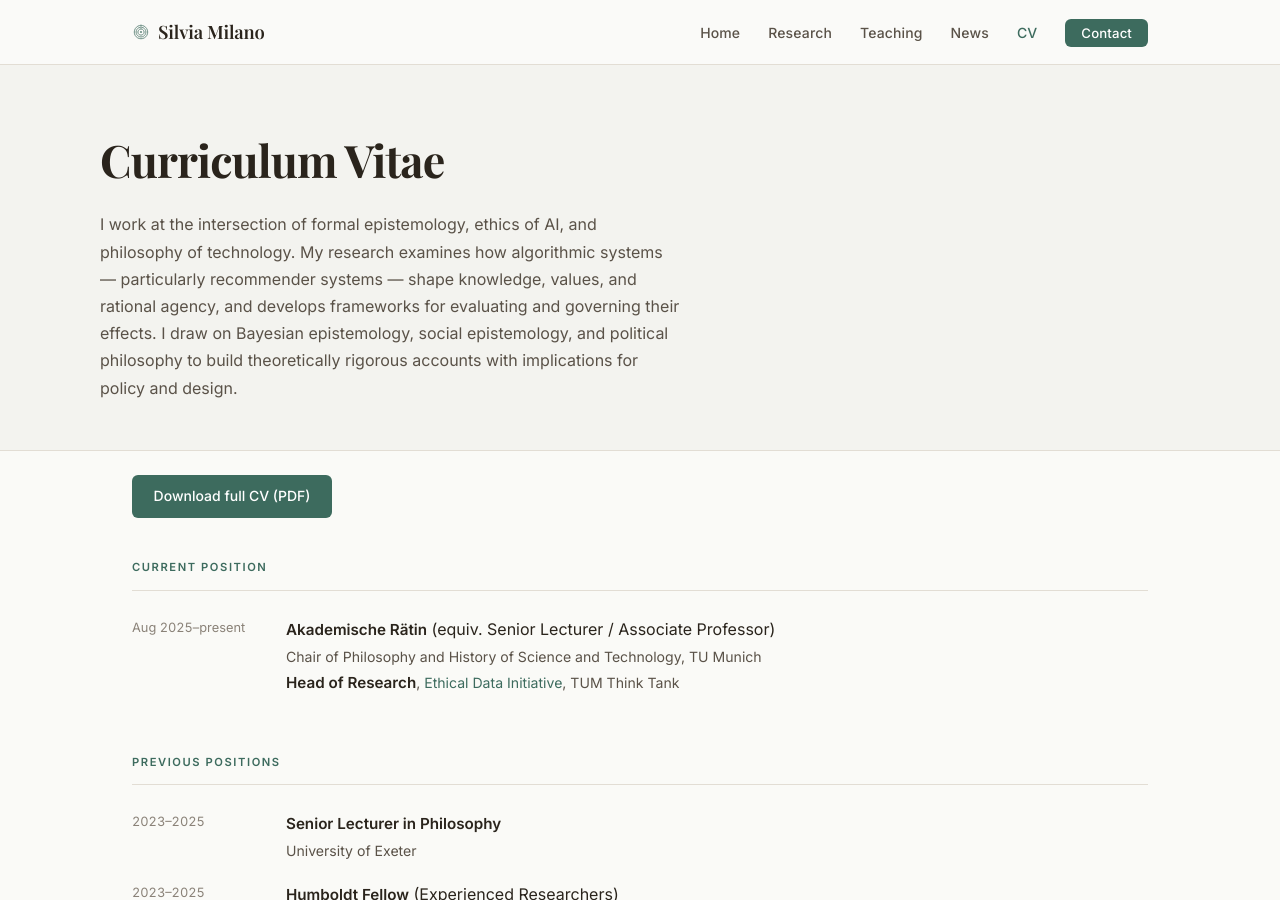
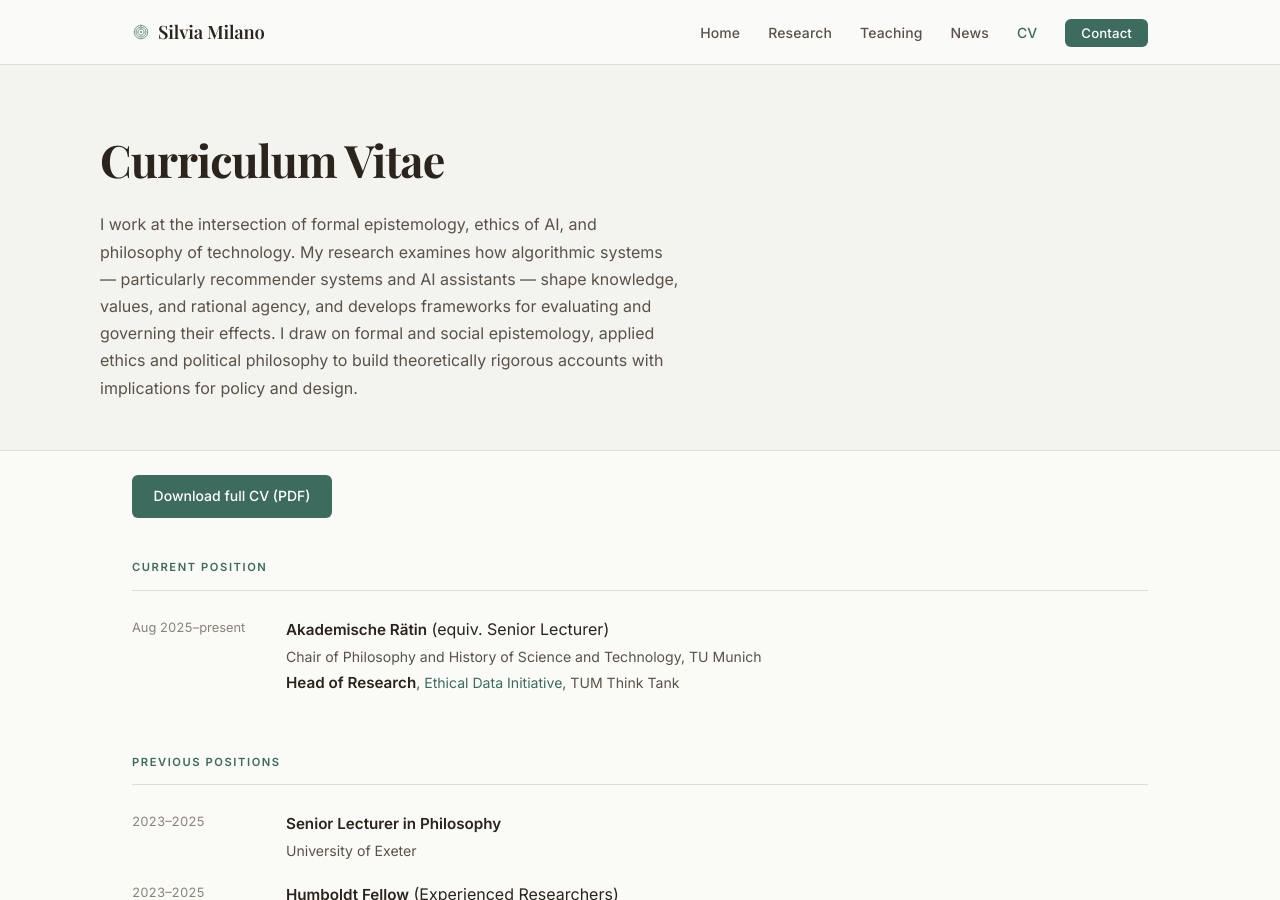
Before and after one commit to capt-c/silvia-milano-website, a Jekyll site: the page built from silvia-milano-site/cv.html, in a window 1280 px wide and 900 px high. Built offline with Jekyll 4.4.1, drawn with Linux system fonts in a browser that asks for light colours; some web fonts are replaced.

Commit message:
Update cv.html

```diff
--- a/silvia-milano-site/cv.html
+++ b/silvia-milano-site/cv.html
@@ -58,7 +58,7 @@ description: "Academic CV of Silvia Milano — philosopher at TU Munich working
     <div class="page-header-inner">
       <h1>Curriculum Vitae</h1>
       <p class="cv-profile">
-        I work at the intersection of formal epistemology, ethics of AI, and philosophy of technology. My research examines how algorithmic systems — particularly recommender systems — shape knowledge, values, and rational agency, and develops frameworks for evaluating and governing their effects. I draw on Bayesian epistemology, social epistemology, and political philosophy to build theoretically rigorous accounts with implications for policy and design.
+        I work at the intersection of formal epistemology, ethics of AI, and philosophy of technology. My research examines how algorithmic systems — particularly recommender systems and AI assistants — shape knowledge, values, and rational agency, and develops frameworks for evaluating and governing their effects. I draw on formal and social epistemology, applied ethics and political philosophy to build theoretically rigorous accounts with implications for policy and design.
       </p>
     </div>
   </div>
@@ -74,7 +74,7 @@ description: "Academic CV of Silvia Milano — philosopher at TU Munich working
     <div class="cv-row">
       <span class="cv-year">Aug 2025–present</span>
       <div class="cv-body">
-        <strong>Akademische Rätin</strong> (equiv. Senior Lecturer / Associate Professor)<br>
+        <strong>Akademische Rätin</strong> (equiv. Senior Lecturer)<br>
         <p>Chair of Philosophy and History of Science and Technology, TU Munich</p>
         <p><strong>Head of Research</strong>, <a href="https://ethicaldatainitiative.org" target="_blank" rel="noopener">Ethical Data Initiative</a>, TUM Think Tank</p>
       </div>
```
